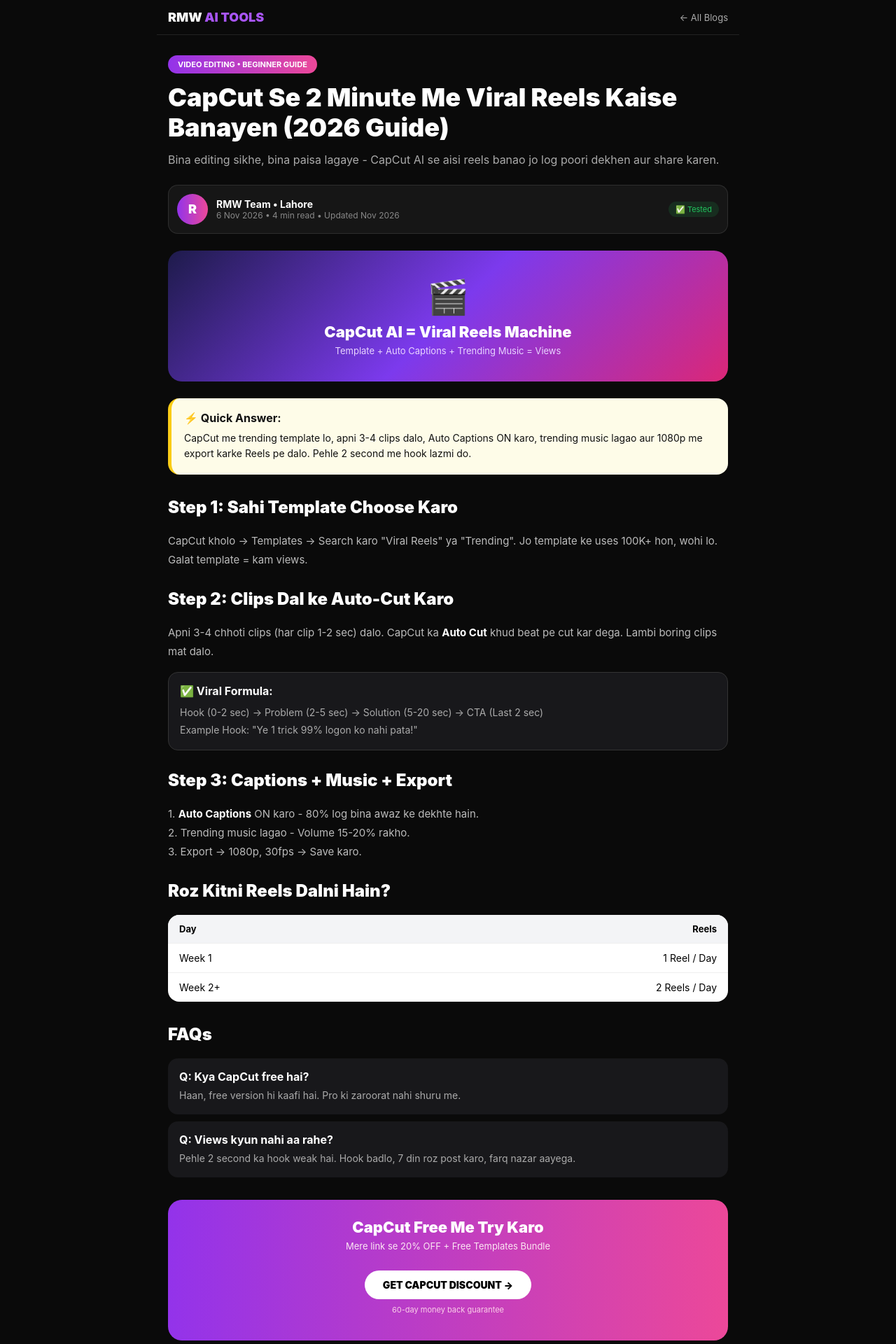
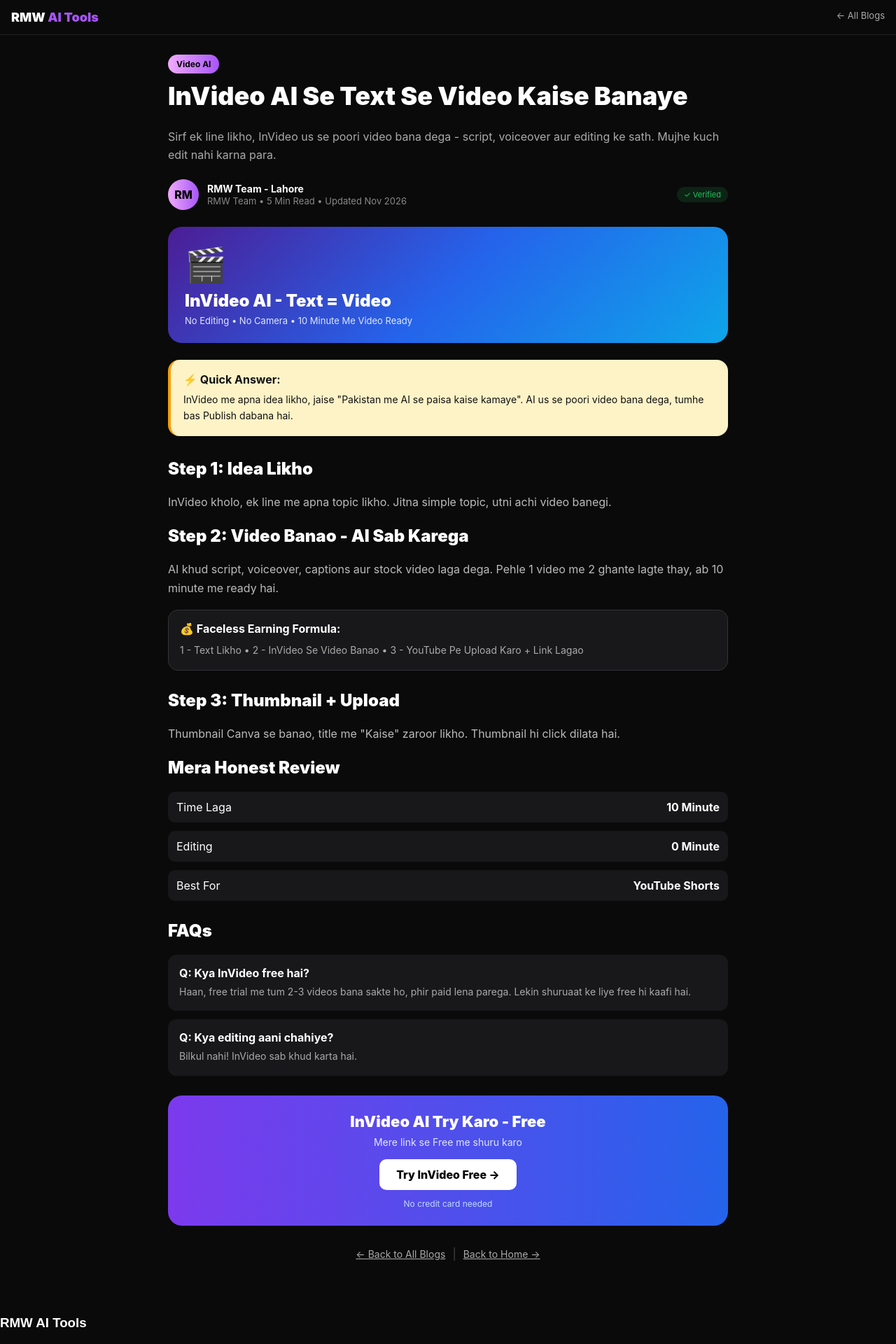
Before and after one commit to muradofficalid-art/rmw-ai-tools, a Next.js app: page /blog/invideo-ai-text-se-video in a window 1280 px wide. Shown: the top 1920 px of the page at 70% size. Built offline with nearby package versions, Linux system fonts and the light colour scheme.

Commit message:
Add InVideo AI blog page component

```diff
--- /dev/null
+++ b/app/blog/invideo-ai-text-se-video/page.tsx
@@ -0,0 +1,63 @@
+export default function InVideoBlog() {
+  return (
+    <div style={{minHeight:"100vh", background:"#0a0a0a", color:"white", fontFamily:"Inter, sans-serif"}}>
+      <div style={{borderBottom:"1px solid #222", padding:"14px 16px", display:"flex", justifyContent:"space-between"}}>
+        <a href="/" style={{color:"white", fontWeight:900, fontSize:"18px", textDecoration:"none"}}>RMW <span style={{color:"#a855f7"}}>AI Tools</span></a>
+        <a href="/blog" style={{color:"#aaa", fontSize:"13px", textDecoration:"none"}}>← All Blogs</a>
+      </div>
+      <div style={{maxWidth:"800px", margin:"0 auto", padding:"30px 16px 60px"}}>
+        <span style={{background:"linear-gradient(90deg,#f0abfc,#a855f7)", color:"black", fontWeight:700, padding:"6px 12px", borderRadius:"20px", fontSize:"12px"}}>Video AI</span>
+        <h1 style={{fontSize:"36px", fontWeight:900, lineHeight:"1.2", marginTop:"16px"}}>InVideo AI Se Text Se Video Kaise Banaye</h1>
+        <p style={{color:"#aaa", fontSize:"16px", lineHeight:"1.6", marginTop:"10px"}}>Sirf ek line likho, InVideo us se poori video bana dega - script, voiceover aur editing ke sath. Mujhe kuch edit nahi karna para.</p>
+        <div style={{display:"flex", alignItems:"center", gap:"12px", marginTop:"22px"}}>
+          <div style={{width:"44px", height:"44px", borderRadius:"50%", background:"linear-gradient(90deg,#f0abfc,#a855f7)", display:"flex", alignItems:"center", justifyContent:"center", fontWeight:800, color:"black"}}>RM</div>
+          <div style={{fontWeight:700, fontSize:"14px"}}>RMW Team - Lahore<br/><span style={{color:"#888", fontWeight:400, fontSize:"13px"}}>RMW Team • 5 Min Read • Updated Nov 2026</span></div>
+          <span style={{marginLeft:"auto", background:"#22c55e22", color:"#22c55e", fontSize:"11px", padding:"4px 10px", borderRadius:"20px"}}>✓ Verified</span>
+        </div>
+        <div style={{marginTop:"24px", background:"linear-gradient(135deg,#4c1d95,#2563eb,#0ea5e9)", borderRadius:"20px", padding:"24px"}}>
+          <div style={{fontSize:"48px"}}>🎬</div>
+          <div style={{fontSize:"24px", fontWeight:900, marginTop:"8px"}}>InVideo AI - Text = Video</div>
+          <div style={{fontSize:"13px", color:"#e0e7ff", marginTop:"6px"}}>No Editing • No Camera • 10 Minute Me Video Ready</div>
+        </div>
+        <div style={{background:"#fef3c7", color:"#111", borderRadius:"16px", padding:"18px", marginTop:"24px", borderLeft:"4px solid #f59e0b"}}>
+          <b>⚡ Quick Answer:</b><br/>
+          <div style={{marginTop:"8px", fontSize:"14px", lineHeight:"1.6"}}>InVideo me apna idea likho, jaise "Pakistan me AI se paisa kaise kamaye". AI us se poori video bana dega, tumhe bas Publish dabana hai.</div>
+        </div>
+        <h2 style={{fontSize:"24px", fontWeight:900, marginTop:"32px"}}>Step 1: Idea Likho</h2>
+        <p style={{color:"#bbb", fontSize:"16px", lineHeight:"1.7"}}>InVideo kholo, ek line me apna topic likho. Jitna simple topic, utni achi video banegi.</p>
+        <h2 style={{fontSize:"24px", fontWeight:900, marginTop:"20px"}}>Step 2: Video Banao - AI Sab Karega</h2>
+        <p style={{color:"#bbb", fontSize:"16px", lineHeight:"1.7"}}>AI khud script, voiceover, captions aur stock video laga dega. Pehle 1 video me 2 ghante lagte thay, ab 10 minute me ready hai.</p>
+        <div style={{background:"#18181b", border:"1px solid #333", borderRadius:"14px", padding:"16px", marginTop:"16px"}}>
+          <b>💰 Faceless Earning Formula:</b>
+          <div style={{color:"#aaa", fontSize:"14px", lineHeight:"1.8", marginTop:"8px"}}>1 - Text Likho • 2 - InVideo Se Video Banao • 3 - YouTube Pe Upload Karo + Link Lagao</div>
+        </div>
+        <h2 style={{fontSize:"24px", fontWeight:900, marginTop:"28px"}}>Step 3: Thumbnail + Upload</h2>
+        <p style={{color:"#bbb", fontSize:"16px", lineHeight:"1.7"}}>Thumbnail Canva se banao, title me "Kaise" zaroor likho. Thumbnail hi click dilata hai.</p>
+        <h2 style={{fontSize:"24px", fontWeight:900, marginTop:"20px"}}>Mera Honest Review</h2>
+        <div style={{display:"flex", flexDirection:"column", gap:"12px", marginTop:"12px"}}>
+          <div style={{display:"flex", justifyContent:"space-between", padding:"12px", background:"#18181b", borderRadius:"10px"}}><span>Time Laga</span><b>10 Minute</b></div>
+          <div style={{display:"flex", justifyContent:"space-between", padding:"12px", background:"#18181b", borderRadius:"10px"}}><span>Editing</span><b>0 Minute</b></div>
+          <div style={{display:"flex", justifyContent:"space-between", padding:"12px", background:"#18181b", borderRadius:"10px"}}><span>Best For</span><b>YouTube Shorts</b></div>
+        </div>
+        <h2 style={{fontSize:"24px", fontWeight:900, marginTop:"28px"}}>FAQs</h2>
+        <div style={{background:"#18181b", padding:"16px", borderRadius:"12px", marginTop:"12px"}}>
+          <b>Q: Kya InVideo free hai?</b><p style={{color:"#aaa", fontSize:"14px", margin:"6px 0 0", lineHeight:"1.6"}}>Haan, free trial me tum 2-3 videos bana sakte ho, phir paid lena parega. Lekin shuruaat ke liye free hi kaafi hai.</p>
+        </div>
+        <div style={{background:"#18181b", padding:"16px", borderRadius:"12px", marginTop:"12px"}}>
+          <b>Q: Kya editing aani chahiye?</b><p style={{color:"#aaa", fontSize:"14px", margin:"6px 0 0", lineHeight:"1.6"}}>Bilkul nahi! InVideo sab khud karta hai.</p>
+        </div>
+        <div style={{marginTop:"28px", background:"linear-gradient(90deg,#7c3aed,#2563eb)", borderRadius:"20px", padding:"24px", textAlign:"center"}}>
+          <div style={{fontSize:"22px", fontWeight:900}}>InVideo AI Try Karo - Free</div>
+          <p style={{fontSize:"14px", color:"#e0e7ff", margin:"8px 0 16px"}}>Mere link se Free me shuru karo</p>
+          <a href="https://invideo.io?ref=rmwai" style={{background:"white", color:"black", padding:"12px 24px", borderRadius:"10px", fontWeight:800, textDecoration:"none", display:"inline-block"}}>Try InVideo Free →</a>
+          <div style={{fontSize:"12px", color:"#bfdbfe", marginTop:"12px"}}>No credit card needed</div>
+        </div>
+        <div style={{textAlign:"center", marginTop:"30px"}}>
+          <a href="/blog" style={{color:"#aaa", fontSize:"14px"}}>← Back to All Blogs</a>
+          <span style={{color:"#444", margin:"0 10px"}}>|</span>
+          <a href="/" style={{color:"#aaa", fontSize:"14px"}}>Back to Home →</a>
+        </div>
+      </div>
+    </div>
+  );
+}
```
